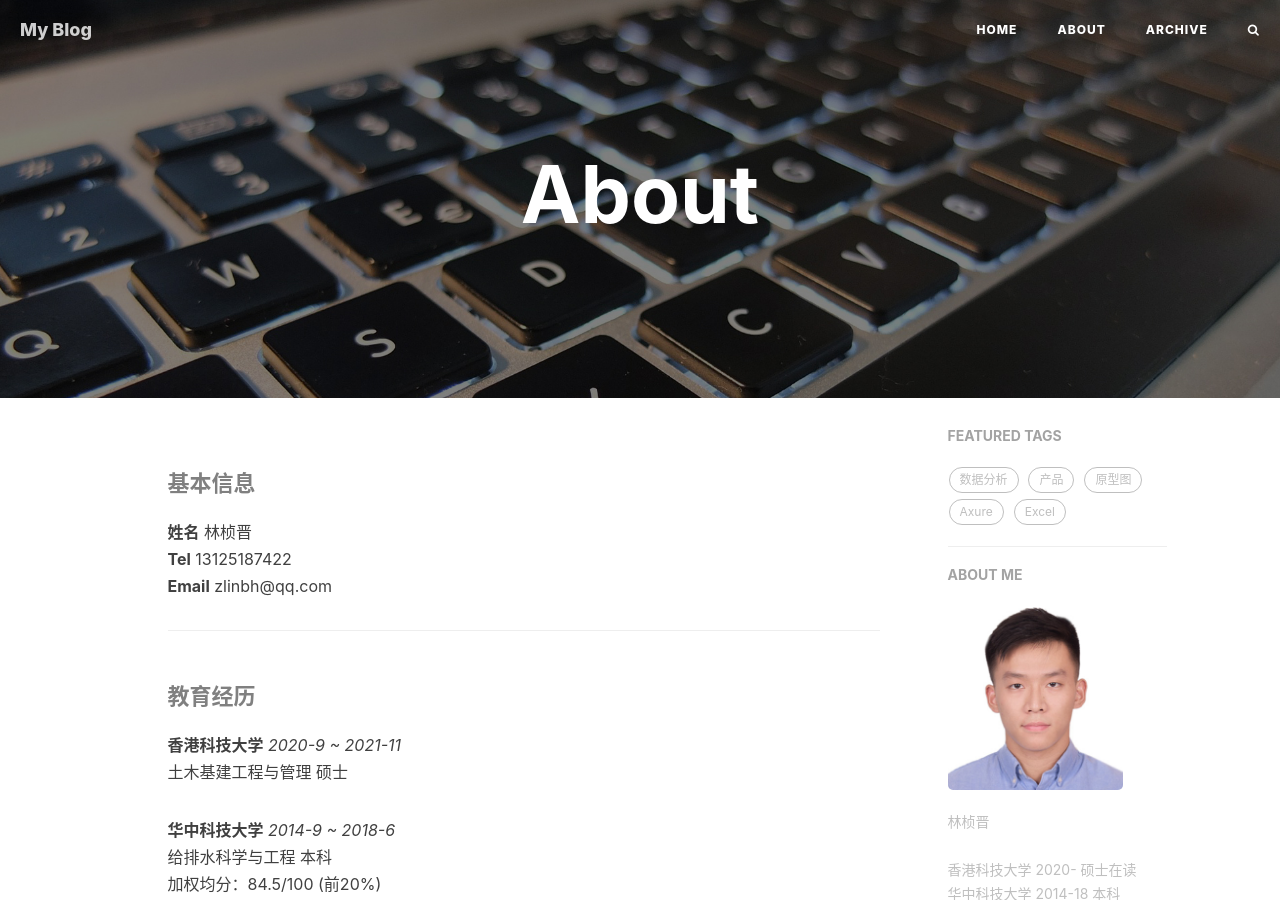
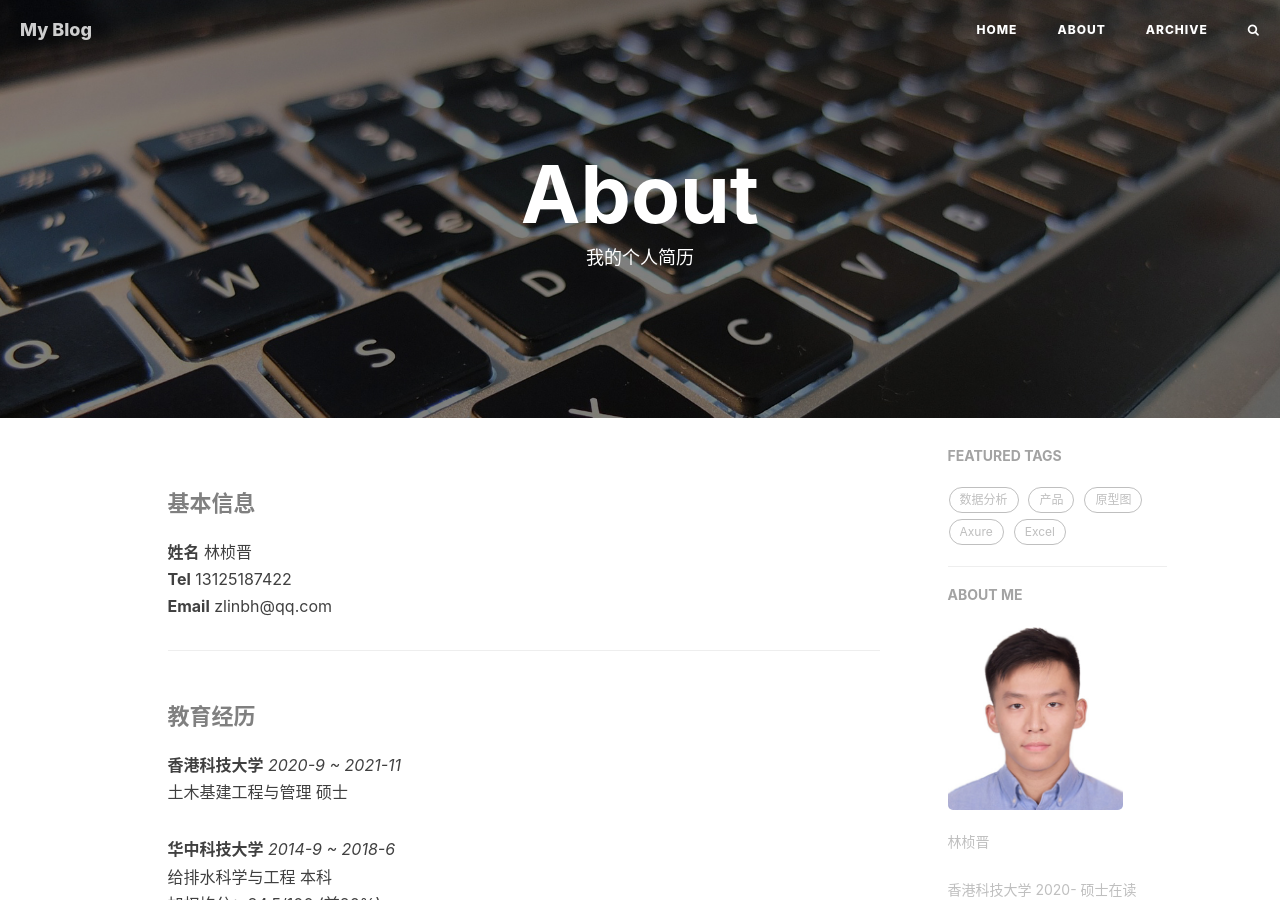
Before and after one commit to zlinbh/zlinbh.github.io, a Jekyll site: the page built from about.html, in a window 1280 px wide and 900 px high. Built offline with Jekyll 4.4.1, drawn with Linux system fonts in a browser that asks for light colours; nearby versions of some CDN libraries; comment, search, counter and statistics services are not loaded.

Commit message:
Update about.html

```diff
--- a/about.html
+++ b/about.html
@@ -1,7 +1,7 @@
 ---
 layout: page
 title: "About"
-description:
+description: "我的个人简历"
 header-img: "img/about-bg.jpg"
 multilingual: false
 ---
```
